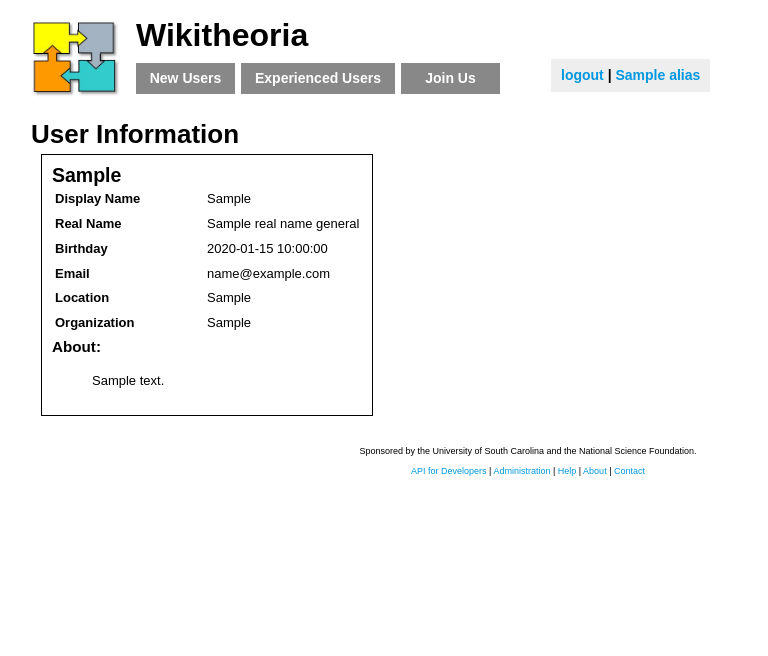
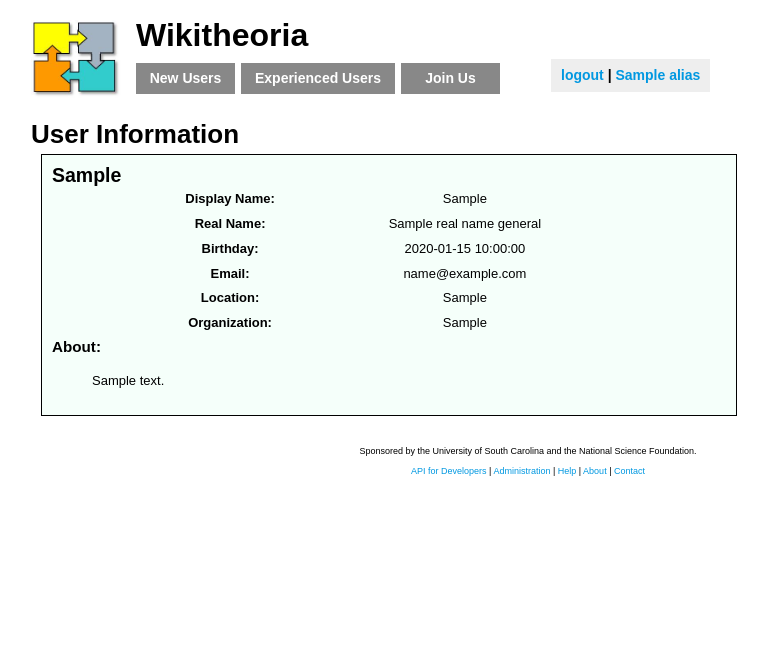
Before and after one commit to mzdu/gae-project, a Python web app: template src/templates/user.html in a window 1280 px wide. Shown: the top 656 px of the page, without its empty margins (112-880 px from the left). Run offline with Jinja, Linux system fonts and the light colour scheme; the template is opened without the code that fills it: most values are stand-ins (such as "Sample title", 1, 10 or a date in 2020); some libraries are stand-ins or nearby versions.

Commit message:
updated css for display the user contribution

```diff
--- a/src/static/css/main2.css
+++ b/src/static/css/main2.css
@@ -340,6 +340,27 @@ a:hover{
 	padding:10px;
 	margin:10px;
 	min-height:100px;
+	width: 70%;
+	background-color: #F5FFFA;
+}
+
+.box table{
+	width: 70%;
+	margin: auto;
+
+}
+
+.box table th, td{
+	text-align: center;
+}
+
+.box table th{
+	font-size: 12pt;
+}
+
+table .boxtitle{
+	text-align: left;
+
 }
 
 #browse{
--- a/src/templates/user.html
+++ b/src/templates/user.html
@@ -15,12 +15,12 @@
 	{% endif %}
 
 		<table>
-				{% if alias_general %}<tr><td class="title">Display Name</td><td>{{alias_general}}</td></tr>{% endif %}
-				{% if real_name_general %}<tr><td class="title">Real Name</td><td>{{real_name_general}}</td></tr>{% endif %}
-				{% if birthday_general %}<tr><td class="title">Birthday</td><td>{{birthday_general}}</td></tr>{% endif %}
-				{% if email_general %}<tr><td class="title">Email</td><td>{{email_general}}</td></tr>{% endif %}
-				{% if location_general %}<tr><td class="title">Location</td><td>{{location_general}}</td></tr>{% endif %}
-				{% if organization_general %}<tr><td class="title">Organization</td><td>{{organization_general}}</td></tr>{% endif %}
+				{% if alias_general %}<tr><td class="title">Display Name:</td><td>{{alias_general}}</td></tr>{% endif %}
+				{% if real_name_general %}<tr><td class="title">Real Name:</td><td>{{real_name_general}}</td></tr>{% endif %}
+				{% if birthday_general %}<tr><td class="title">Birthday:</td><td>{{birthday_general}}</td></tr>{% endif %}
+				{% if email_general %}<tr><td class="title">Email:</td><td>{{email_general}}</td></tr>{% endif %}
+				{% if location_general %}<tr><td class="title">Location:</td><td>{{location_general}}</td></tr>{% endif %}
+				{% if organization_general %}<tr><td class="title">Organization:</td><td>{{organization_general}}</td></tr>{% endif %}
 		</table>
 		{% if about_general %}
 			<h3>About:</h3>
--- a/src/templates/userContribution.html
+++ b/src/templates/userContribution.html
@@ -4,14 +4,12 @@
 	{% if error %}
 		{{error}}
 	{% else %}
-	<h1>Your Module Contributions</h1>
-
 
 	{% if is_current_user %}
 		<div class="box" id="contributions">
 		<table>
 			<tr>
-				<th>Title</th>
+				<th class="boxtitle">Title</th>
 				<th></th>
 				<th>Version</th>
 				<th>Update</th>
@@ -19,7 +17,7 @@
 			{% for module in contributed_modules %}
 
 			<tr>
-				<td><a href="/modules/{{module.uid}}/{{module.version}}">{{module.title}}</a></td>
+				<td class="boxtitle"><a href="/modules/{{module.uid}}/{{module.version}}">{{module.title}}</a></td>
 				<td></td>
 				<td>{{module.version}}</td>
 				<td>{{module.last_update.month}}/{{module.last_update.day}}/{{module.last_update.year}}</td>
```
